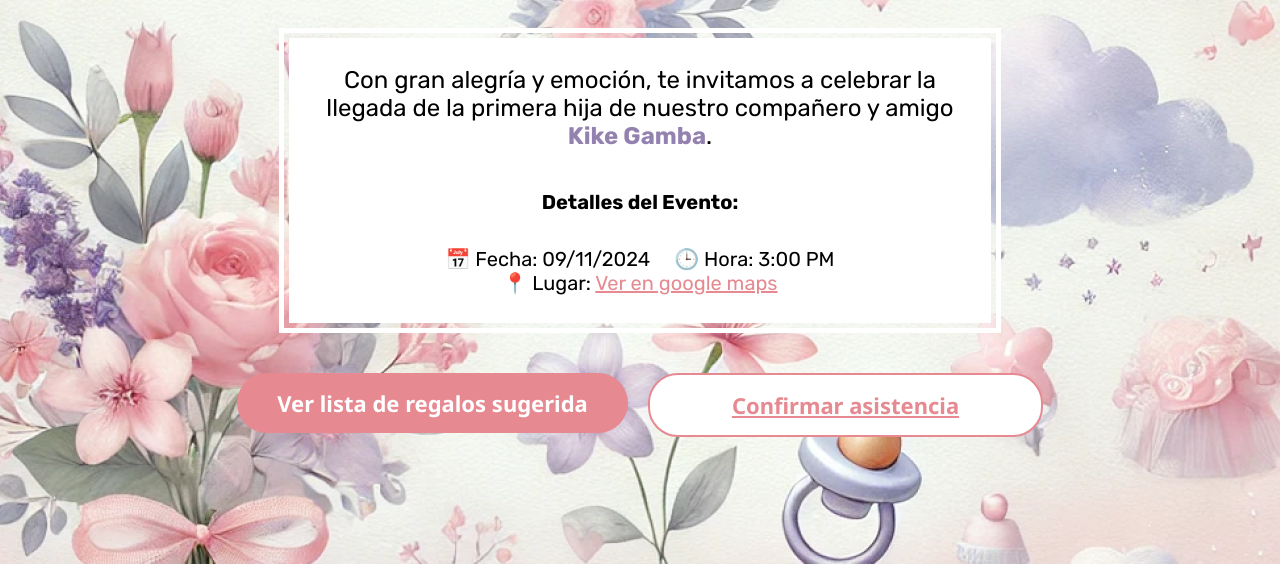
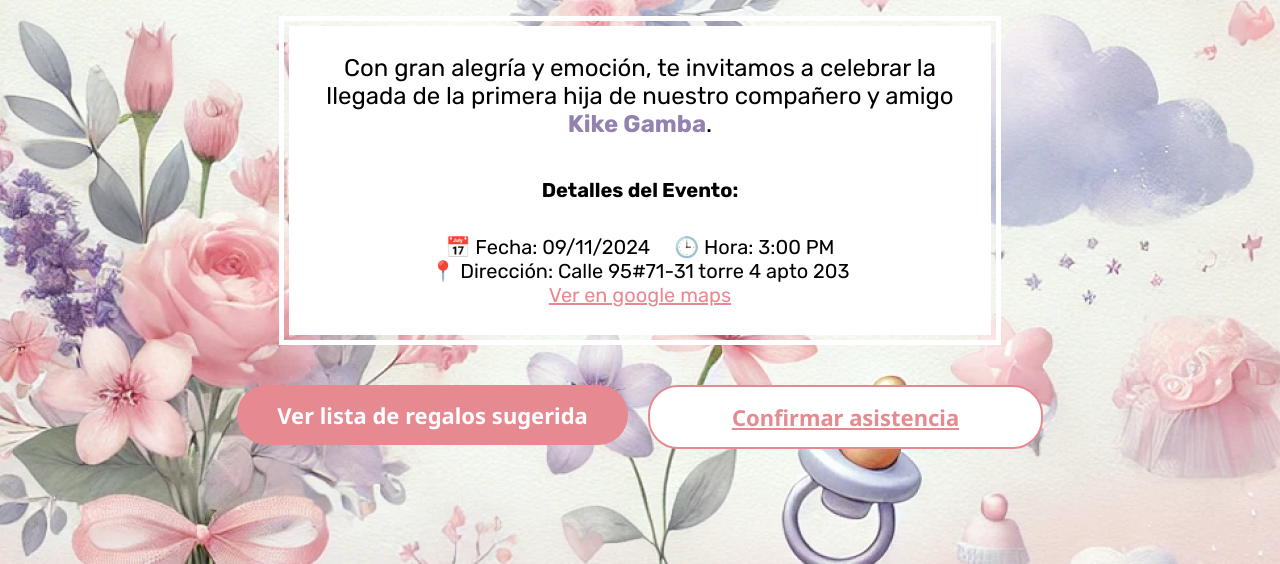
Before and after one commit to gdiazb/baby-shower-kike, a plain HTML site: page index.html in a window 1280 px wide. Shown: the part 236-800 px from the top of the page. Drawn offline with Linux system fonts and the light colour scheme.

Commit message:
Update direccion

```diff
--- a/index.html
+++ b/index.html
@@ -211,7 +211,7 @@
             <span>📅 Fecha: 09/11/2024</span>
             <span>🕒 Hora: 3:00 PM</span>
           </div>
-          <span>📍 Lugar: <a class="link" href="https://maps.app.goo.gl/JLLmpKnrghTBvEri8" target="_blank">Ver en google
+          <span>📍 Dirección: Calle 95#71-31 torre 4 apto 203 <br> <a class="link" href="https://maps.app.goo.gl/JLLmpKnrghTBvEri8" target="_blank">Ver en google
               maps</a></span>
         </article>
       </section>
```
